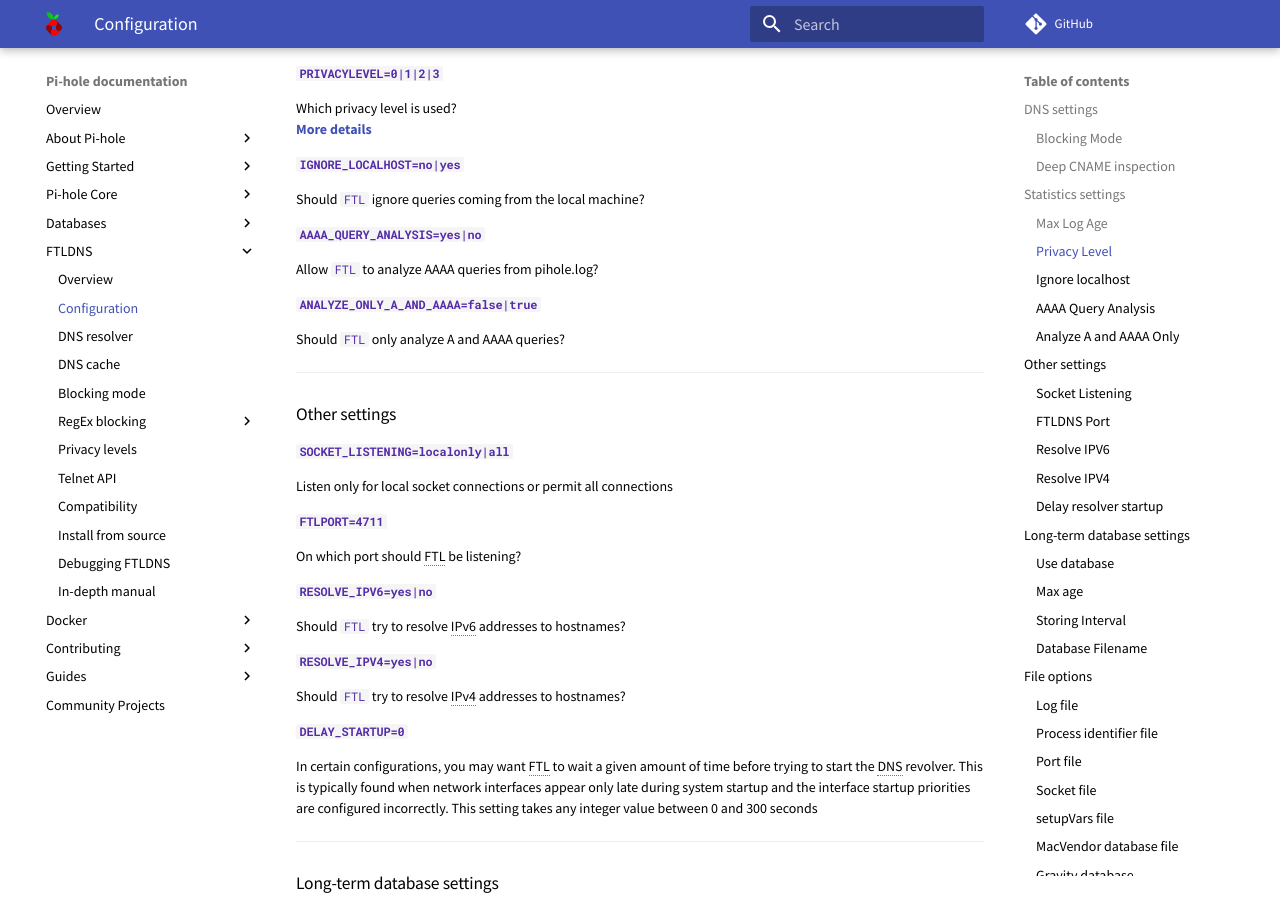
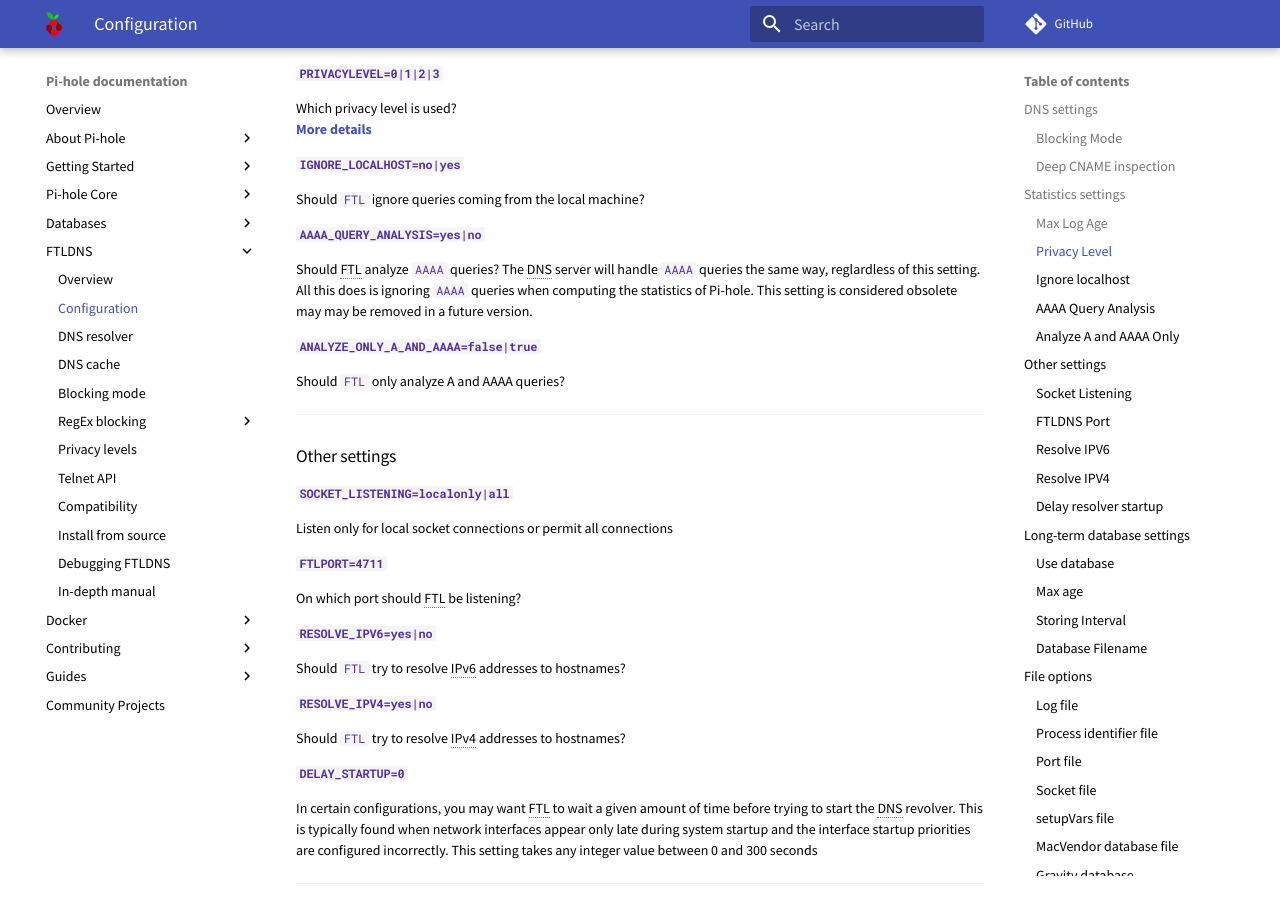
Before and after one commit to pi-hole/docs, an MkDocs documentation site: the page built from docs/ftldns/configfile.md, in a window 1280 px wide and 900 px high, scrolled down 562 px. Built offline with MkDocs 1.6.1 and Material for MkDocs 9.7.7, drawn with Linux system fonts in a browser that asks for light colours; comment, search, counter and statistics services are not loaded.

Commit message:
Update description for AAAA_QUERY_ANALYSIS
Signed-off-by: DL6ER <dl6er@dl6er.de>

```diff
--- a/docs/ftldns/configfile.md
+++ b/docs/ftldns/configfile.md
@@ -34,7 +34,7 @@ Should `FTL` ignore queries coming from the local machine?
 
 #### `AAAA_QUERY_ANALYSIS=yes|no` {#aaaa_query_analysis data-toc-label='AAAA Query Analysis'}
 
-Allow `FTL` to analyze AAAA queries from pihole.log?
+Should FTL analyze `AAAA` queries? The DNS server will handle `AAAA` queries the same way, reglardless of this setting. All this does is ignoring `AAAA` queries when computing the statistics of Pi-hole. This setting is considered obsolete may may be removed in a future version.
 
 #### `ANALYZE_ONLY_A_AND_AAAA=false|true` {#analyze_only_a_and_aaaa data-toc-label='Analyze A and AAAA Only'}
 
```
